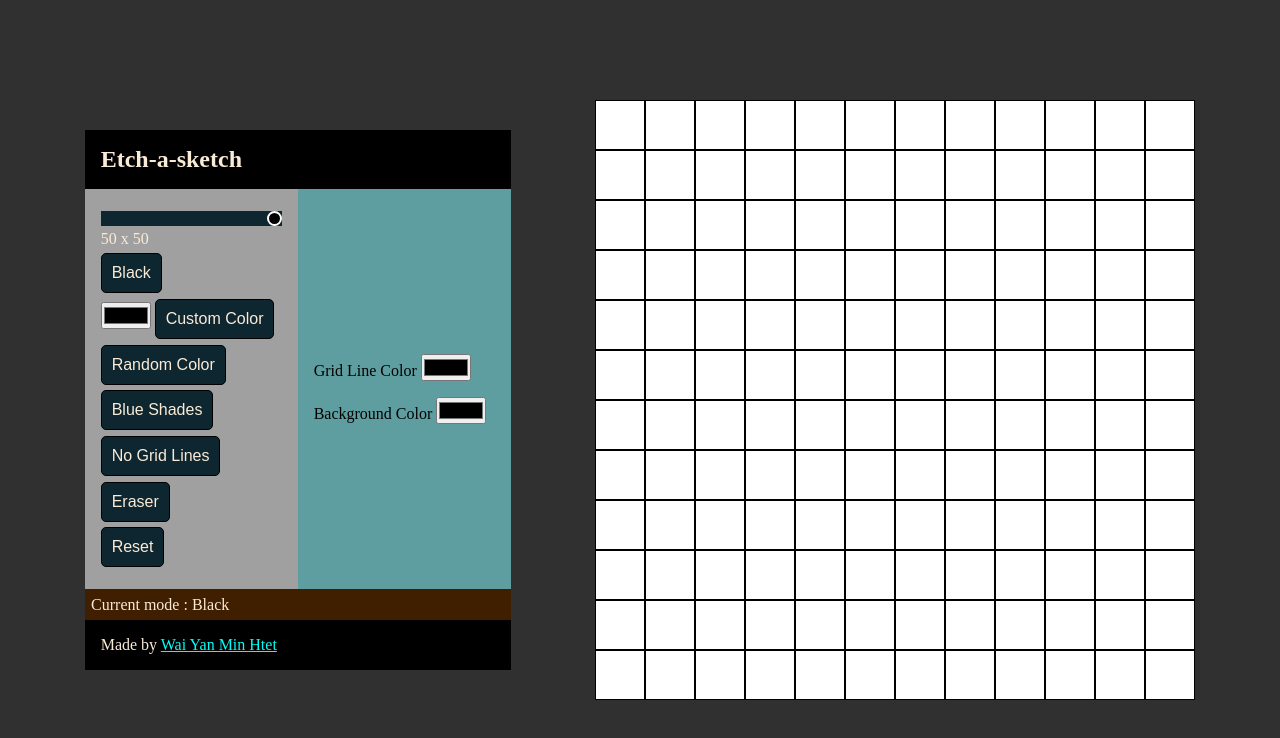
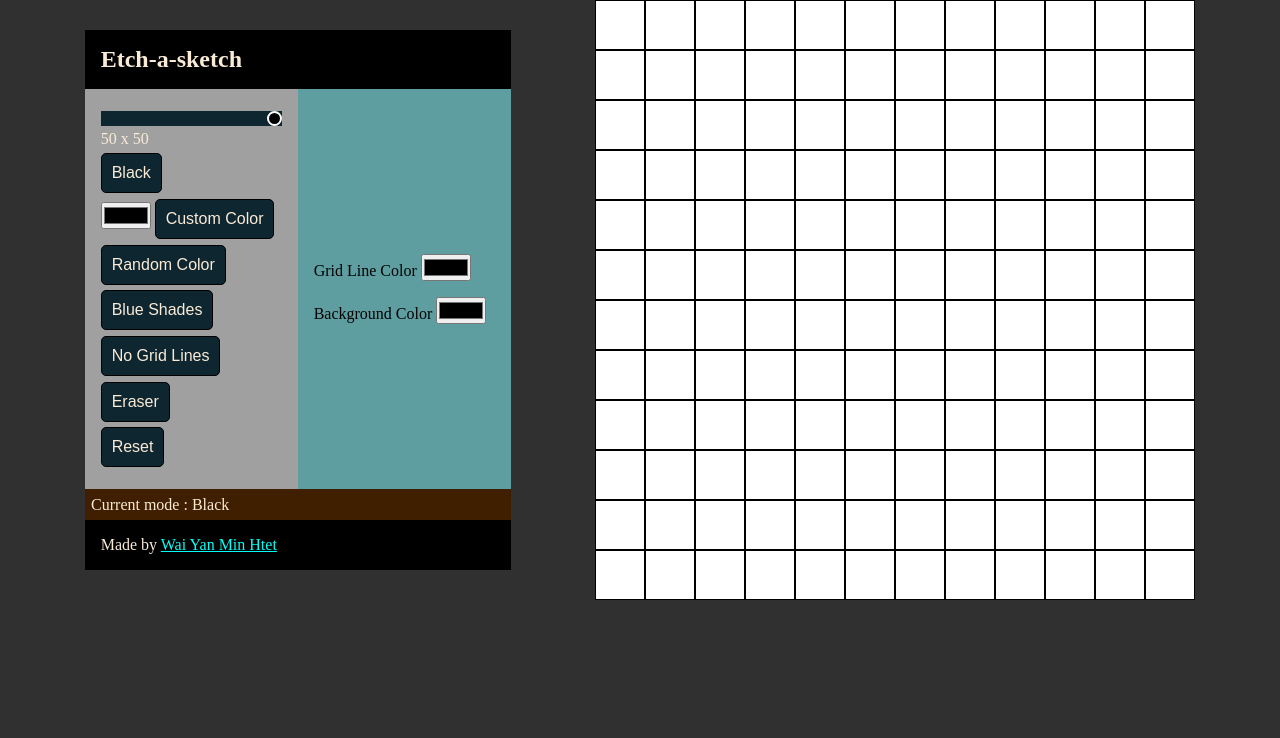
Before and after one commit to iamwaiyanminhtet/etch-a-sketch-odin, a plain HTML site: page index.html in a window 1280 px wide. Drawn offline with Linux system fonts and the light colour scheme.

Commit message:
remove 100vh from the layout

```diff
--- a/style.css
+++ b/style.css
@@ -13,7 +13,6 @@ body {
 .layout-container {
     display: flex;
     justify-content: space-evenly;
-    height: 100vh;
     align-items: center;
 }
 
@@ -115,11 +114,10 @@ label {
 
 
 /* tablets and mobile */
-@media screen and (max-width : 800px) {
+@media screen and (max-width : 1000px) {
     .layout-container {
         display: flex;
         flex-direction: column;
-
     }
 
     .info-container {
```
